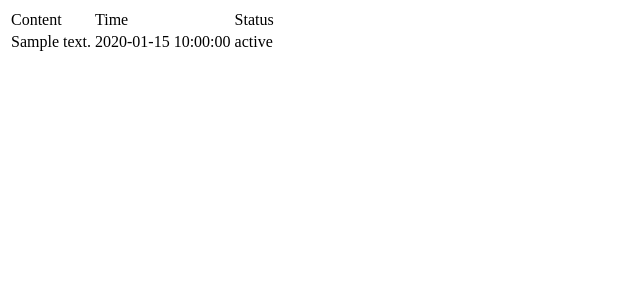
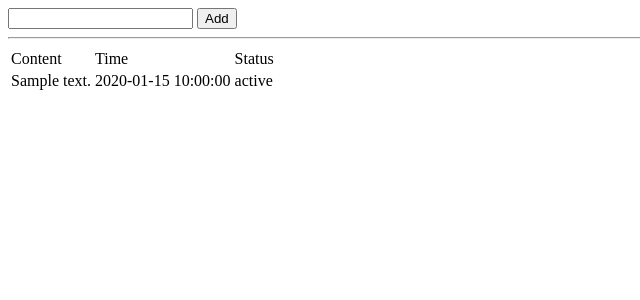
Before and after one commit to Yixiaohan/awesome-flask-todo, a Flask app: template app/templates/index.html in a window 1280 px wide. Shown: the top 300 px of the page, without its empty margins (0-640 px from the left). Run offline with Flask 2, Linux system fonts and the light colour scheme; the template is opened without the code that fills it: most values are stand-ins (such as "Sample title", 1, 10 or a date in 2020).

Commit message:
add form

```diff
--- a/app/templates/index.html
+++ b/app/templates/index.html
@@ -1,3 +1,7 @@
+<form class="input-group" action="/add" method="post">
+
+    <input class="form-control" id="content" name="content" type="text" value="">
+
 <table class="table">
     <thead>
         <tr>
@@ -6,6 +10,12 @@
             <td>Status</td>
         </tr>
     </thead>
+    <span class="input-group-btn">
+        <button class="btn btn-primary" type="submit">Add</button>
+    </span>
+</form>
+
+<hr />
 
     <tbody>
         {% for t in todos %}
```
